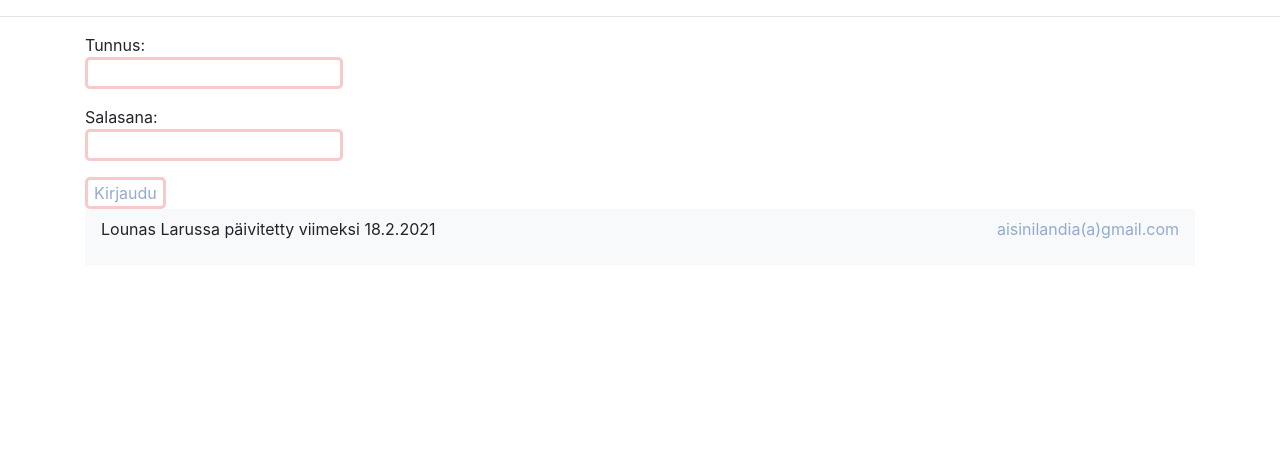
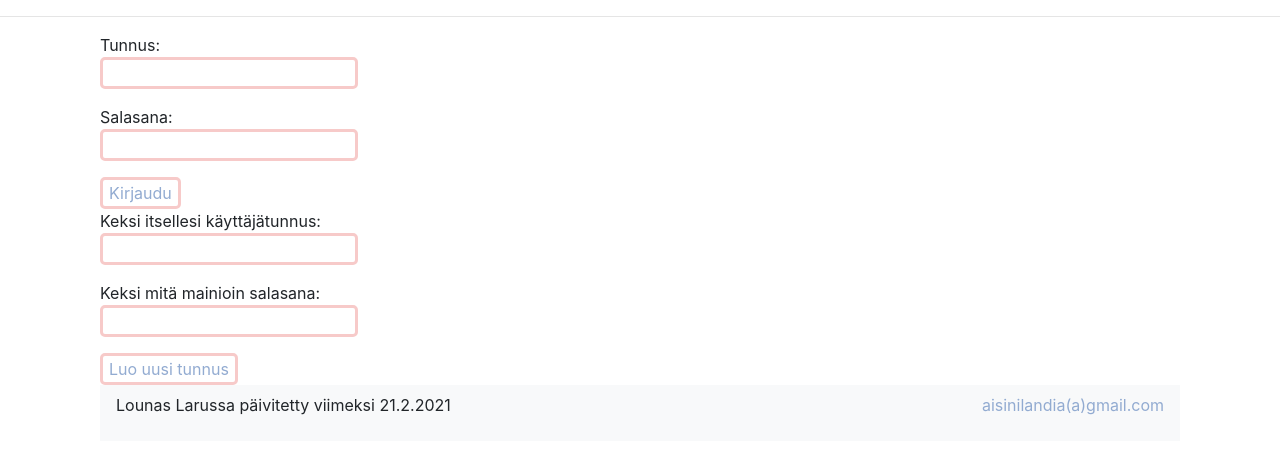
Before and after one commit to sinilandia/tsoha, a Flask app: page /kirjautuminen in a window 1280 px wide. Shown: the part 216-670 px from the top of the page. Run offline with Flask 2, Linux system fonts and the light colour scheme; some libraries are stand-ins or nearby versions.

Commit message:
lisää käyttäjätunnuksen ja salasanan tarkistus ja uuden tunnuksen luonti

```diff
--- a/routes.py
+++ b/routes.py
@@ -45,11 +45,22 @@ def kirjautuminen():
 def login():
     username = request.form["username"]
     password = request.form["password"]
-    #TODO: check username & password
-    session["username"] = username
+    viesti = users.onko_oikein(username,password)
+
+    if viesti == "Kirjautuminen onnistui":
+        session["username"] = username
+        return redirect("/kirjautuminen")
+    else:
+        return render_template("error.html", viesti=viesti)
+
+@app.route("/newuser",methods=["POST"])
+def uusi_kayttaja():
+    username = request.form["username"]
+    password = request.form["password"]
+    users.luo_kayttaja(username,password)
     return redirect("/kirjautuminen")
 
 @app.route("/logout")
 def logout():
     del session["username"]
-    return redirect("/")
+    return redirect("/kirjautuminen")
--- a/templates/layout.html
+++ b/templates/layout.html
@@ -47,7 +47,7 @@
 
 <div class="container">
     <footer class="navbar navbar-light bg-light">
-        <p>Lounas Larussa päivitetty viimeksi 18.2.2021</p>
+        <p>Lounas Larussa päivitetty viimeksi 21.2.2021</p>
         <p><a href="mailto:aisinilandia@gmail.com">aisinilandia(a)gmail.com</a></p>
     </footer>
 </div>
--- a/templates/login.html
+++ b/templates/login.html
@@ -6,12 +6,18 @@
 <body>
     <div class="container">
       <div class="row">
-        <div class="col-12">
+        <div class="col">
             {% if session.username %}
                 <p>Olet kirjautunut nimellä {{ session.username }}</p>
                 <a href="/logout">Kirjaudu ulos</a>
+        </div>
+      </div>
 
+
+
+        <div class="row">
             {% else %}
+            <div class="col">
                 <form action="/login" method="POST">
                     <p>Tunnus: <br>
                         <input type="text" name="username">
@@ -22,10 +28,32 @@
 
                     <input type="submit" value="Kirjaudu">
                 </form>
+            </div>
+
+            <div class="col">
+                <form action="/newuser" method="POST">
+                    <p>Keksi itsellesi käyttäjätunnus: <br>
+                        <input type="text" name="username">
+                    </p>
+                    <p>Keksi mitä mainioin salasana: <br>
+                        <input type="password" name="password">
+                    </p>
+
+                    <input type="submit" value="Luo uusi tunnus">
+                </form>
+            </div>
             {% endif %}
         </div>
     </div>
-    </div>
+
+    <!-- nää scriptit ei toimi mun koneel vaikka JavaScript on allow -->
+    <script>
+        function tarkista(viesti) {
+            if (viesti!==null) {
+                alert(viesti);
+            }
+        }
+    </script>
+
 </body>
-
 {% endblock %}
```
Also changed, not shown: templates/error.html (added, +19 -0 lines), users.py (+3 -12 lines). Lines whose indentation alone changed are shown as unchanged.
